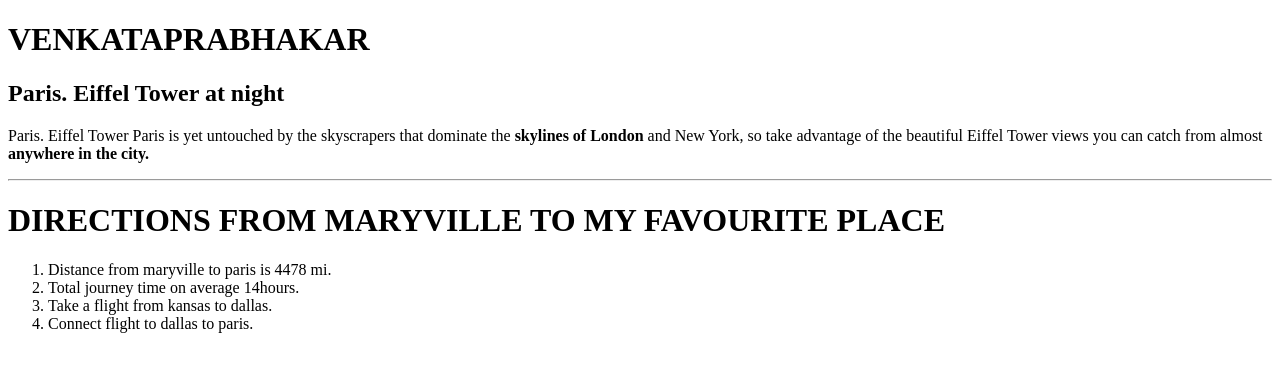
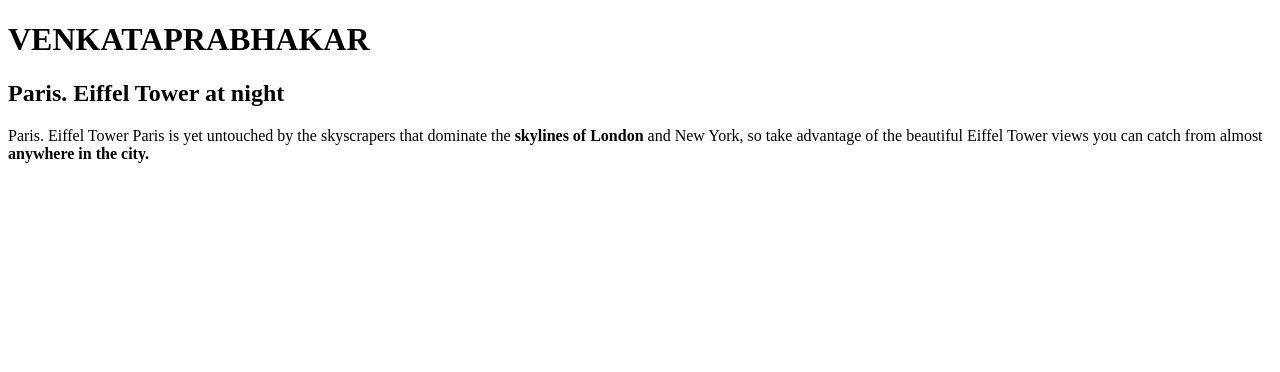
Before and after one commit to 44-563-WebApps-F21/webapps-f21-assignment-3-VenkataPrabhakar, a plain HTML site: page index.html in a window 1280 px wide. Drawn offline with Linux system fonts and the light colour scheme.

Commit message:
Update index.html

```diff
--- a/index.html
+++ b/index.html
@@ -11,14 +11,7 @@
       so take advantage of the beautiful Eiffel Tower views you can catch from almost <b>anywhere in the city.</b>
      </p>
 
-     <hr>
-     <h1>DIRECTIONS FROM MARYVILLE TO MY FAVOURITE PLACE</h1>
-     <ol>
-      <li>Distance from maryville to paris is 4478 mi.</li>
-      <li>Total journey time on average 14hours.</li>
-      <li>Take a flight from kansas to dallas.</li>
-      <li>Connect flight to dallas to paris.</li>
-     </ol>
+
 
 </body>
 </html>
```
